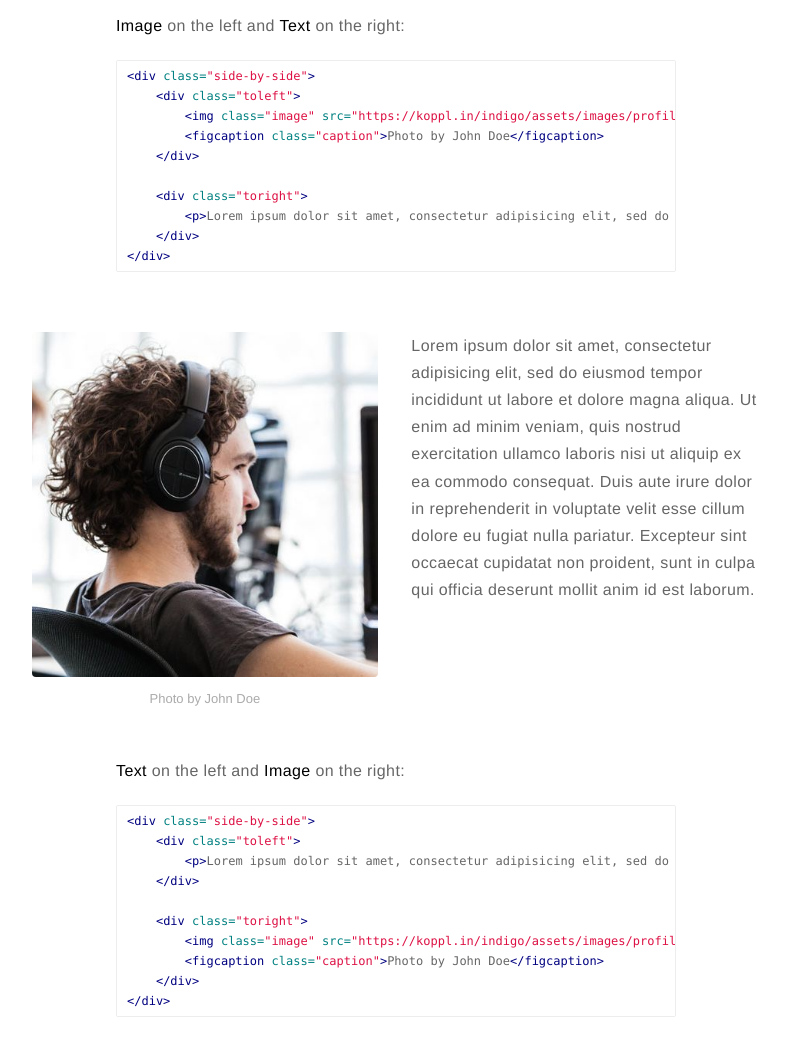
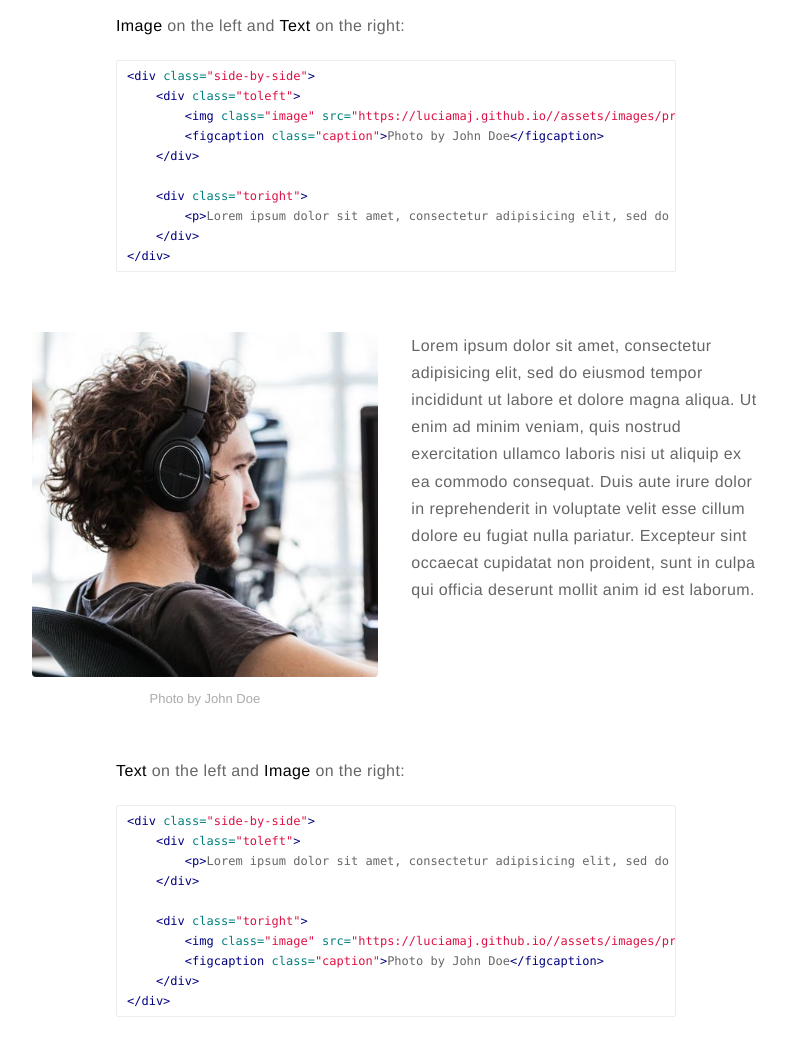
Before and after one commit to luciamaj/luciamaj-github.io, a Jekyll site: the page built from _posts/2015-02-24-markdown-extra-components.markdown, in a window 1280 px wide and 1400 px high, scrolled down 1068 px. Shown: the part 151-1188 px from the top of the window, without its empty margins (244-1032 px from the left). Built offline with Jekyll 4.4.1, drawn with Linux system fonts in a browser that asks for light colours; comment, search, counter and statistics services are not loaded; some of the changed lines change nothing that is shown.

Commit message:
changed url

```diff
--- a/_config.yml
+++ b/_config.yml
@@ -16,7 +16,7 @@ resume: true
 resume-external: true
 resume-url: https://google.com/?q=my+resume
 
-url: https://koppl.in/indigo
+url: https://luciamaj.github.io/
 # your url: http://USERNAME.github.io
 
 permalink: /:title/
```
